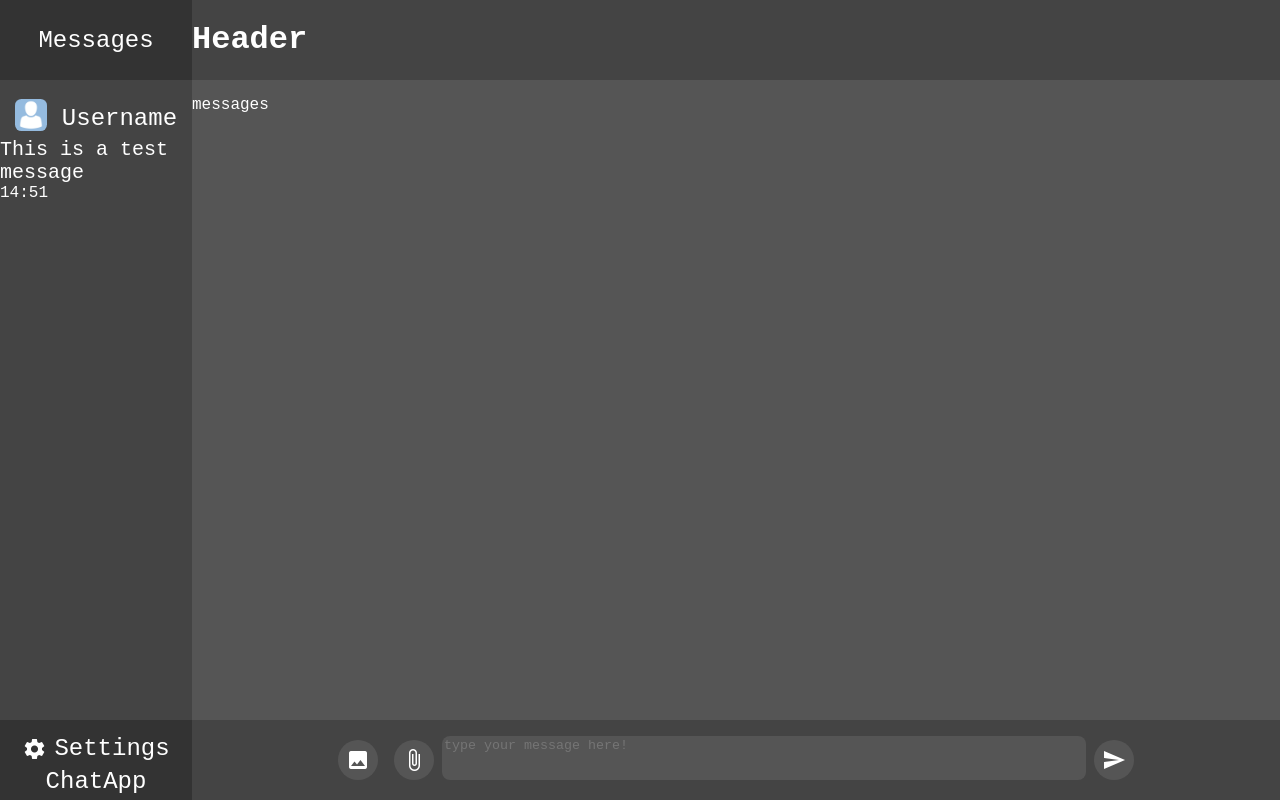
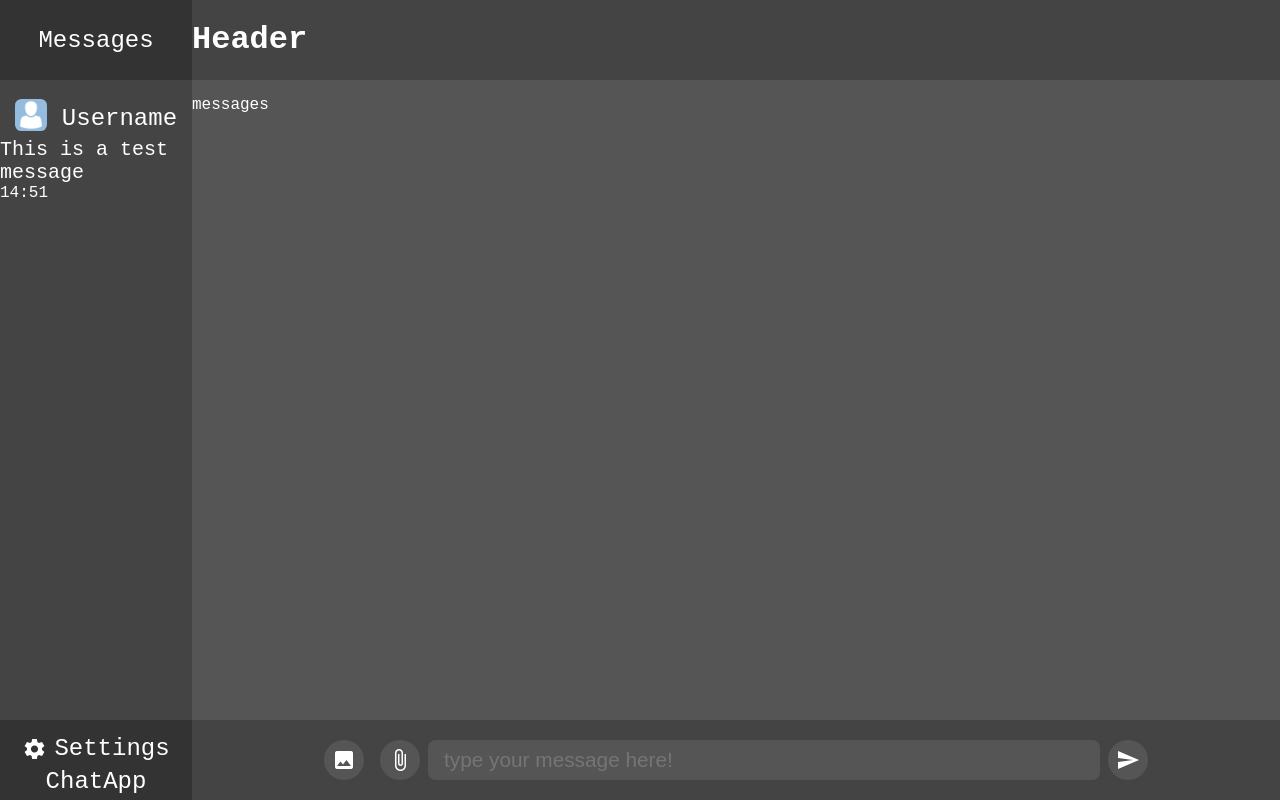
Before and after one commit to vvl10p/Szakdolgozat_Chat, a React (Vite) app in the folder frontend/chat/: page /chat in a window 1280 px wide. Built offline with nearby package versions, Linux system fonts and the light colour scheme.

Commit message:
ChatWindow WIP

```diff
--- a/frontend/chat/src/assets/chatComponents/ChatWindow.css
+++ b/frontend/chat/src/assets/chatComponents/ChatWindow.css
@@ -42,7 +42,6 @@
 }
 
 .chatWindowControlInputField{
-    resize: none;
     width: 40rem;
     background-color: #555555;
     color: white;
@@ -50,6 +49,8 @@
     border: none;
     border-radius: 8px;
     height: 2.5rem;
+    font-size: 1.3em;
+    padding: 0 1rem 0 1rem;
 }
 
 .chatWindowControlInputField:hover{
@@ -57,11 +58,7 @@
 }
 
 .chatWindowControlInputField:focus-visible{
-    resize: none;
-    width: 40rem;
     background-color: #666666;
-    color: white;
-    text-align: left;
     outline: #390096 2px solid;
 }
 
--- a/frontend/chat/src/assets/chatComponents/ChatWindow.tsx
+++ b/frontend/chat/src/assets/chatComponents/ChatWindow.tsx
@@ -48,7 +48,7 @@ function ChatWindow(){
                                 <input type='file' id='file' ref={openFileExplorer} style={{display: 'none'}}/>
                             </div>
                             <div className={"chatWindowControlInput"}>
-                                <textarea className={"chatWindowControlInputField"} onChange={(e)=>(setInputText(e.target.value))} defaultValue={inputText} placeholder={"type your message here!"}></textarea>
+                                <input className={"chatWindowControlInputField"} onChange={(e)=>(setInputText(e.target.value))} defaultValue={inputText} placeholder={"type your message here!"}></input>
                             </div>
                             <div className={"chatWindowControlSend"}>
                                 <button className={"chatWindowControlButton"}>
```
